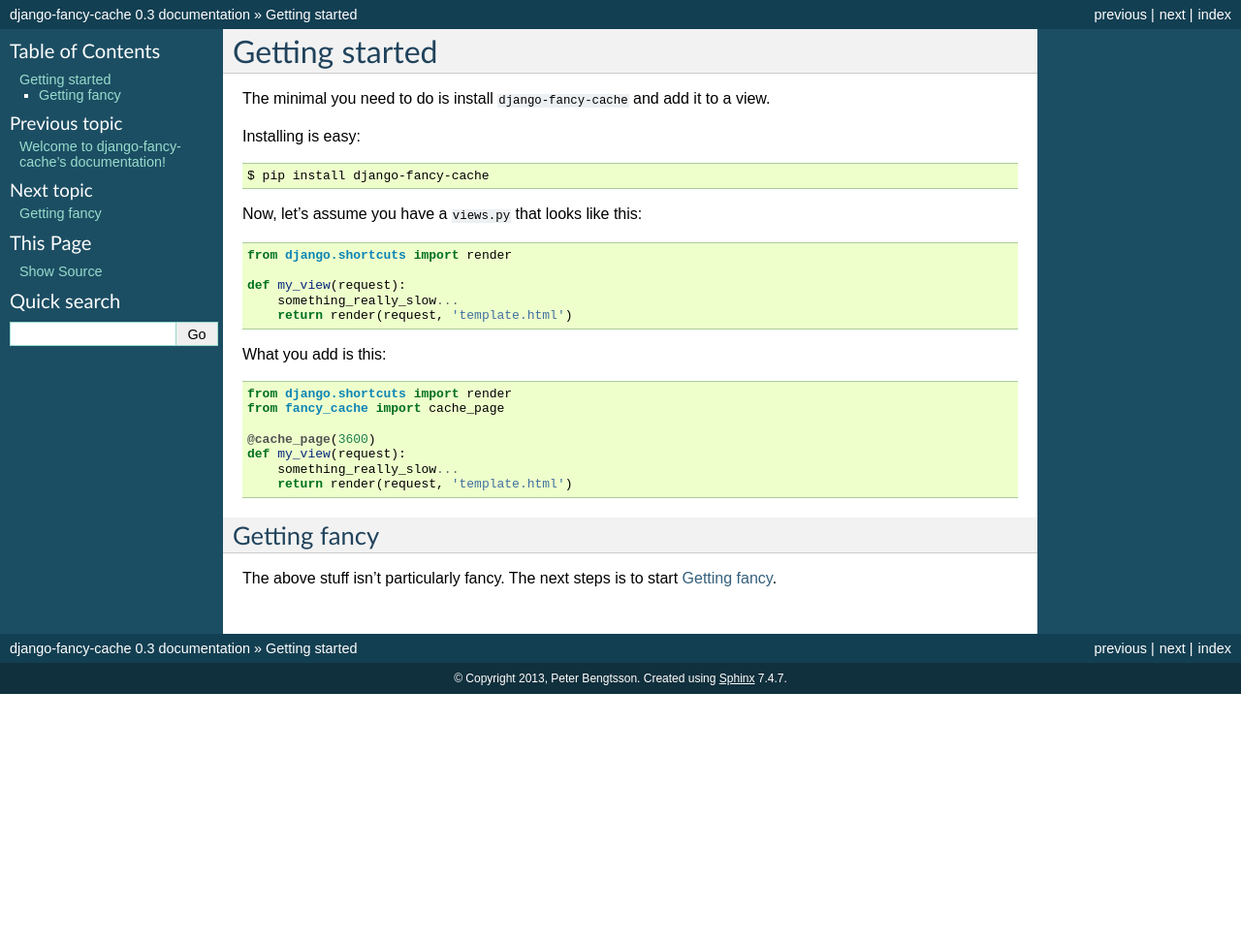
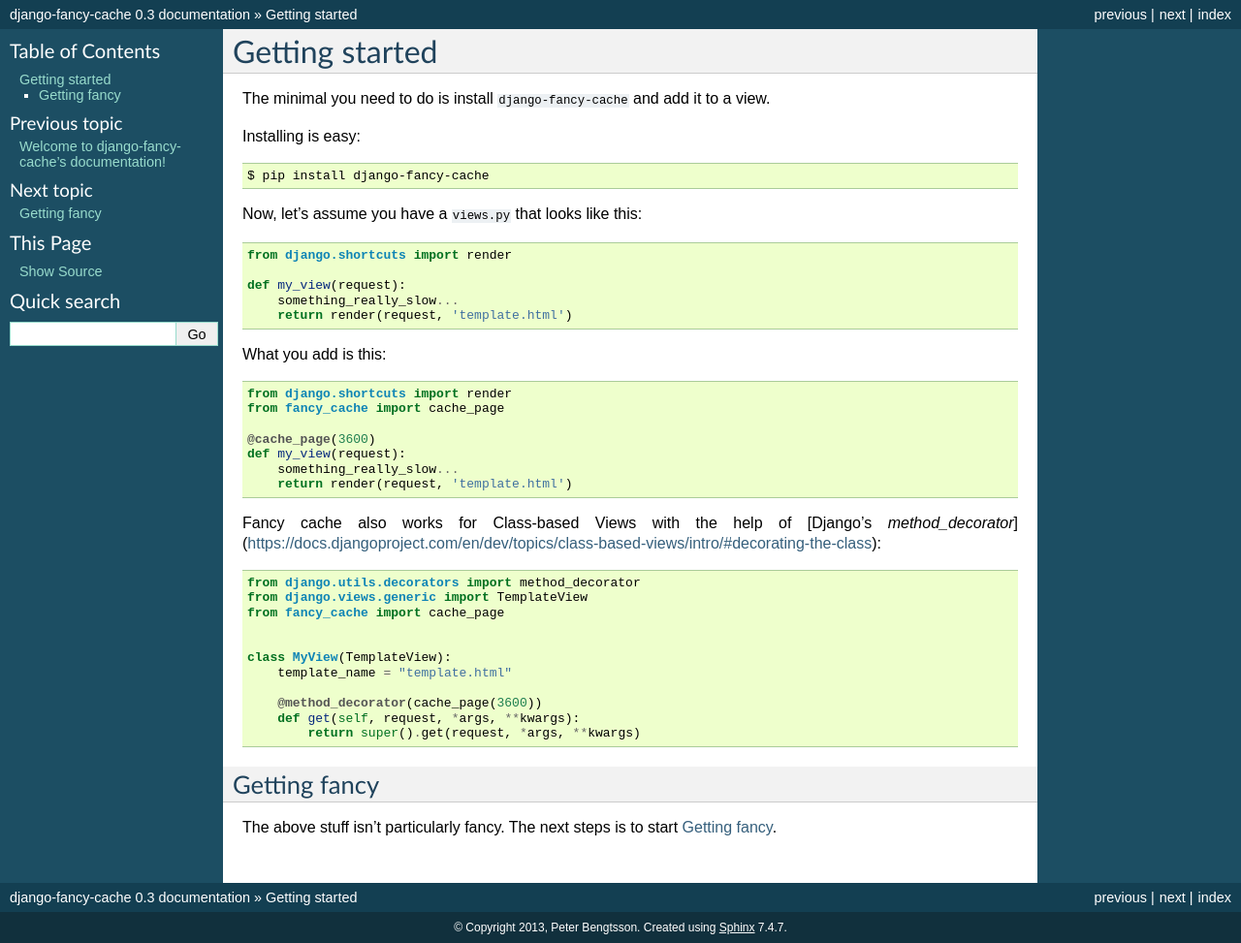
Before and after one commit to peterbe/django-fancy-cache, a Sphinx documentation site: the page built from docs/gettingstarted.rst, in a window 1280 px wide. Shown: the whole page at 97% size. Built offline with Sphinx 7.4.7, drawn with Linux system fonts in a browser that asks for light colours; before the commit the page ends 900 px from its top, so only the background shows below that.

Commit message:
Add documentation for using fancy_cache with Class-based views. (#50)
Fixes #35.

```diff
--- a/docs/gettingstarted.rst
+++ b/docs/gettingstarted.rst
@@ -32,6 +32,21 @@
 	return render(request, 'template.html')
 
 
+Fancy cache also works for Class-based Views with the help of [Django's `method_decorator`](https://docs.djangoproject.com/en/dev/topics/class-based-views/intro/#decorating-the-class)::
+
+    from django.utils.decorators import method_decorator
+    from django.views.generic import TemplateView
+    from fancy_cache import cache_page
+
+
+    class MyView(TemplateView):
+        template_name = "template.html"
+
+        @method_decorator(cache_page(3600))
+        def get(self, request, *args, **kwargs):
+            return super().get(request, *args, **kwargs)
+
+
 Getting fancy
 -------------
 
```
Also changed, not shown: README.rst (+10 -0 lines).
